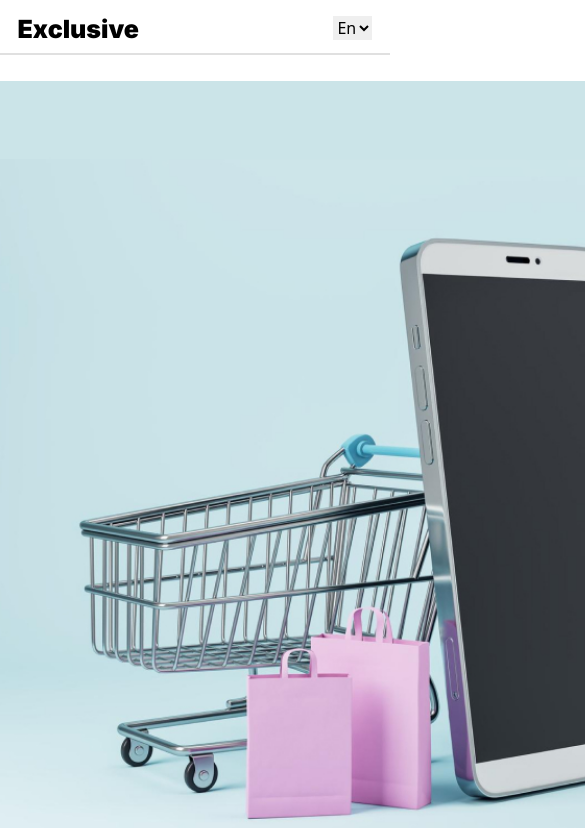
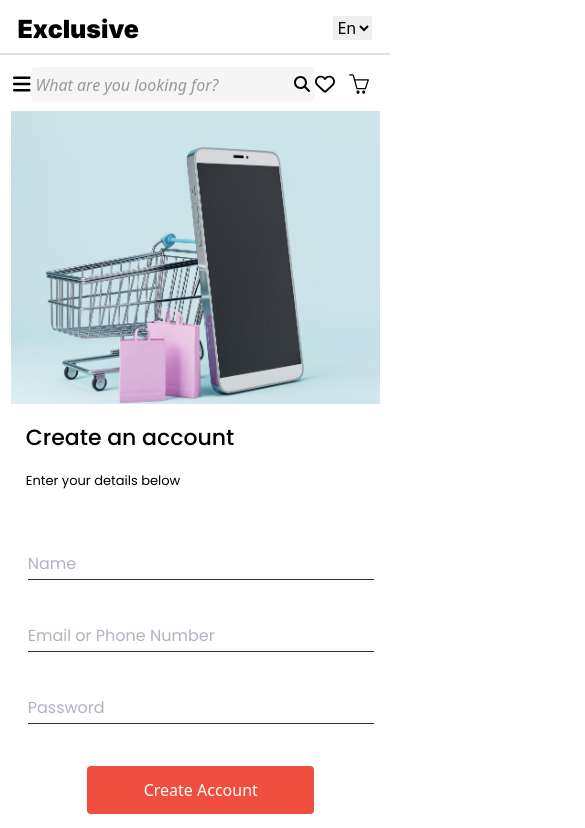
Before and after one commit to aslanoffvuqar/E-Commerce-Final-React, a React (Create React App) app: page /SignUp in a window 390 px wide. Shown: the top 828 px of the page, 585 px wide, since content can reach past the window. Built offline with nearby package versions, Linux system fonts and the light colour scheme.

Commit message:
design of sign up is finished

```diff
--- a/src/Components/NavBar/Nav.jsx
+++ b/src/Components/NavBar/Nav.jsx
@@ -1,9 +1,6 @@
 import React from "react";
-import Navstyles from "./nav.module.css";
-import "../NavBar/navMedia.css";
-import "./nav.css";
-
-import { Link } from "react-router-dom"; // Импортируем Link из react-router-dom
+import { Link, useLocation } from "react-router-dom"; // Добавляем необходимые импорты
+import Navstyles from "./nav.module.css"; // Импортируем стили
 
 import Input from "./Folder-Input/Input";
 import Favorites from "./Folder-Favorites/Favorites";
@@ -11,6 +8,8 @@ import Basket from "./Folder-Basket/Basket";
 import Language from "../HeaderBar/Folder-Language/Language";
 
 function Nav() {
+  const location = useLocation(); // Используем хук useLocation для получения текущего маршрута
+
   return (
     <>
       <div className="container" id={Navstyles.container}>
@@ -33,25 +32,25 @@ function Nav() {
               </Link>
             </li>
             <li className={Navstyles.navBar_li}>
-              <Link className={Navstyles.navBar_a} to="/SignUp"> {/* Изменяем на Link и добавляем путь к SignUp */}
+              <Link className={Navstyles.navBar_a} to="/SignUp">
                 Sign Up
               </Link>
             </li>
           </ul>
           <div className={Navstyles.allInputBox}>
             <Input />
-            <div className={Navstyles.HeartShoppingIcon}>
-              <Favorites />
-              <Basket />
-            </div>
+            {location.pathname !== "/SignUp" && (
+              <div className={Navstyles.HeartShoppingIcon}>
+                <Favorites />
+                <Basket />
+              </div>
+            )}
           </div>
-          {/* <Language/> */}
           <select className={Navstyles.selectHeader} id={Navstyles.selectHeader}>
             <option value="0">En</option>
           </select>
         </nav>
       </div>
-
       <hr className={Navstyles.HrFooter} />
     </>
   );
--- a/src/Components/Sign-up/Sign_up.jsx
+++ b/src/Components/Sign-up/Sign_up.jsx
@@ -1,8 +1,8 @@
 import React from 'react';
-import style from './Sign_up.module.css';  // Ensure this path is correct
-import Contactstyles from "./Sign_up.module.css"
-import signImage from './Side Image.jpg';  // Ensure this path is correct
-import googleImage from './google.png';  // Ensure this path is correct
+import  style from './Sign_up.module.css'
+import Signstyle from './Sign_up.module.css';
+import signImage from './Side Image.jpg';
+import googleImage from './google.png';
 import { FontAwesomeIcon } from "@fortawesome/react-fontawesome";
 import { faBars } from "@fortawesome/free-solid-svg-icons";
 import { faSearch } from "@fortawesome/free-solid-svg-icons";
@@ -12,56 +12,36 @@ export default function Sign_up() {
   return (
     <div className={style.container_signup}>
      {/* ****************** Mobil*************************** */}
-
-
-     <div className={Contactstyles.mediaIconAndImput}>
-          <FontAwesomeIcon icon={faBars} className={Contactstyles.iconBars} />
-          <div className={Contactstyles.inputDivNav} id={Contactstyles.inputDivNav}>
+     <div className={Signstyle.mediaIconAndImput}>
+          <FontAwesomeIcon icon={faBars} className={Signstyle.iconBars} />
+          <div className={Signstyle.inputDivNav} id={Signstyle.inputDivNav}>
             <input
-              className={Contactstyles.inputDivNav_input}
-              id={Contactstyles.inputDivNav_input}
+              className={Signstyle.inputDivNav_input}
+              id={Signstyle.inputDivNav_input}
               type="text"
               placeholder="What are you looking for?"
             />
             <FontAwesomeIcon
               icon={faSearch}
-              className={Contactstyles.searchIcon}
-              id={Contactstyles.searchIcon}
+              className={Signstyle.searchIcon}
+              id={Signstyle.searchIcon}
             />
           </div>
           <div
-            className={Contactstyles.HeartShoppingIcon}
-            id={Contactstyles.HeartShoppingIcon}
+            className={Signstyle.HeartShoppingIcon}
+            id={Signstyle.HeartShoppingIcon}
           >
             <FontAwesomeIcon
               icon={faHeart}
-              className={Contactstyles.HeartIcon}
-              id={Contactstyles.HeartIcon}
+              className={Signstyle.HeartIcon}
+              id={Signstyle.HeartIcon}
             />
             <SlBasket
-              className={Contactstyles.ShoppinghIcon}
-              id={Contactstyles.ShoppinghIcon}
+              className={Signstyle.ShoppinghIcon}
+              id={Signstyle.ShoppinghIcon}
             />
           </div>
         </div>
-
-
-
-
-
-
-
-
-
-
-
-
-
-
-
-
-
-
 
 
 
--- a/src/Components/Sign-up/Sign_up.module.css
+++ b/src/Components/Sign-up/Sign_up.module.css
@@ -1,8 +1,16 @@
 @import url('https://fonts.googleapis.com/css2?family=Poppins:ital,wght@0,100;0,200;0,300;0,400;0,500;0,600;0,700;0,800;0,900;1,100;1,200;1,300;1,400;1,500;1,600;1,700;1,800;1,900&display=swap');
+
+* {
+  margin: 0;
+  padding: 0;
+  box-sizing: border-box;
+}
+
+
 .container_signup{
 position: relative;
-width: 1305px;
-height: 924px;
+width: 1085px;
+height: 943px;
 display: flex;
 flex-direction: row;
 justify-content: flex-start;
@@ -28,8 +36,8 @@ padding: 0px;
     order: 1;
     flex-grow: 0;
     margin: 48px 0px;
-    left: 40%;
-    top: 20%;
+    left: 59%;
+    top: 17%;
 }
 
 
@@ -39,15 +47,16 @@ height: 100%;
 }
 
 .img_sign_up{
-  width: 65%;
-  position: absolute;
-  bottom: 9%;
+  width: 77%;
+    height: 87%;
+    position: absolute;
+    bottom: 11%;
 }
 
 
 .main_text{
-width: 27%;
-
+width: 32%;
+margin-bottom: 35px;
 
 }
 
@@ -152,7 +161,7 @@ width: 27%;
     align-items: stretch;
     justify-content: space-evenly;
     position: absolute;
-    top: 48%;
+    top: 52%;
   }
 
   .have_account{
@@ -258,9 +267,141 @@ opacity: 0.7;
 
   }
 
-  .mediaIconAndImput {
+
+  .mediaIconAndImput{
     display: none;
   }
-  .iconBars {
-    display: none;
+
+  @media only screen and (max-width: 415px) {
+
+
+    .img_sign_up>img{
+
+      width: 40%;
+      height: 100%;
+      object-fit: cover;
+    }
+
+    .img_sign_up{
+      width: 85%;
+      height: 31%;
+      position: absolute;
+      bottom: 63%;
+      left: 1%;
+
+    }
+
+
+
+    .inputDivNav {
+      display: flex;
+      justify-content: space-between;
+      align-items: center;
+      border-radius: 5px;
+      padding: 5px;
+      background-color: #f5f5f5;
+      gap: 10px;
+    }
+    .inputDivNav_input {
+      border: none;
+      outline: none;
+      font-size: 17px;
+      background-color: #f5f5f5;
+    }
+    .inputDivNav_input {
+      border: none;
+      outline: none;
+      font-size: 17px;
+      background-color: #f5f5f5;
+    }
+    .HeartShoppingIcon {
+      width: 15%;
+      display: flex;
+      justify-content: space-between;
+    }
+    .HeartIcon,
+    .ShoppinghIcon {
+      font-size: 20px;
+      cursor: pointer;
+    }
+    .mediaIconAndImput {
+      display: flex;
+      justify-content: space-between;
+      align-items: center;
+      margin-top: 0px;
+      margin-bottom: 8px;
+      width: 34%;
+      height: 100%;
+      position: absolute;
+      bottom: 46%;
+    }
+    .iconBars {
+      display: flex;
+      font-size: 20px;
+      margin-left: 13px;
+    }
+
+    .create_account{
+    position: absolute;
+    width: 25%;
+    height: 100%;
+    display: flex;
+    flex-direction: column;
+    justify-content: flex-start;
+    align-items: center;
+    padding: 0px;
+    flex: none;
+    order: 1;
+    flex-grow: 0;
+    margin: 48px 0px;
+    left: 6%;
+    top: 34%;
+    }
+
+    .main_text{
+    width: 100%;
+    margin-right: 29%;
   }
+
+
+
+  .exclusive_h1{
+  font-size: 22px;
+}
+
+.button_create,.button_google {
+  width: 100%;
+
+}
+
+.footer_signup {
+  width: 100%;
+  position: absolute;
+  top: 51%;
+}
+
+
+.have_account a:hover::after {
+  width: 70%;
+  transform: scaleX(1);
+}
+
+.have_account{
+  margin-right: 29px;
+}
+
+.inputDivNav_input::placeholder {
+  color: #999;
+  font-size: 16px;
+  font-style: italic;
+  opacity: 1;
+}
+
+.details_p{
+font-size: 13px;
+
+
+}
+
+
+}
```
